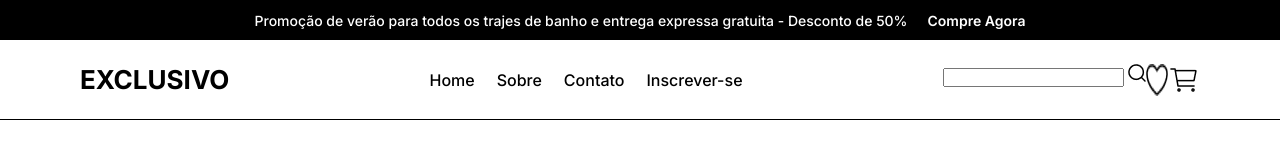
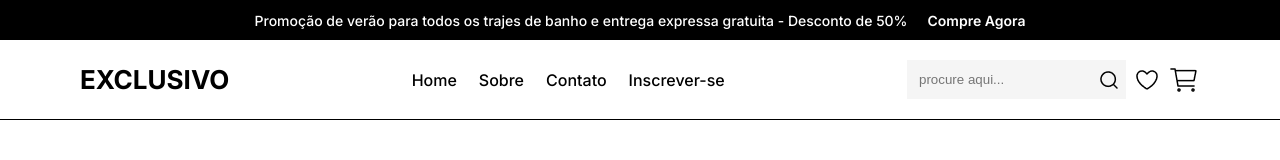
Before and after one commit to CristianoSFMothe/ecommerce-website, a plain HTML site: page index.html in a window 1280 px wide. Drawn offline with Linux system fonts and the light colour scheme.

Commit message:
:star:  feat: criação da navbar e estilização

```diff
--- a/index.html
+++ b/index.html
@@ -1,11 +1,13 @@
 <!DOCTYPE html>
 <html lang="pt-BR">
+
 <head>
   <meta charset="UTF-8">
   <meta name="viewport" content="width=device-width, initial-scale=1.0">
   <link rel="stylesheet" href="/style/style.css">
   <title>Home - E-commerce Website</title>
 </head>
+
 <body>
   <!-- Start Top Nav -->
   <div class="top_nav">
@@ -32,8 +34,10 @@
       </ul>
       <div class="nav_items">
         <form action="#" class="nav_form">
-          <input type="text" class="nav_input" />
-          <img src="./img/icons/search.png" alt="ícone de pesquisa" class="nav_search">
+          <input type="text" class="nav_input" placeholder="procure aqui..." />
+          <img src="./img/icons/search.png"
+          alt="ícone de pesquisa"
+          class="nav_search"           >
         </form>
         <img src="./img/icons/heard.png" alt="coração para favoritar item" class="nav_heart">
         <img src="./img/icons/cart.png" alt="carrinho de compras" class="nav_cart">
@@ -43,4 +47,5 @@
   <!-- End Nav -->
 
 </body>
+
 </html>
--- a/style/style.css
+++ b/style/style.css
@@ -108,3 +108,30 @@ ul {
   padding: 0.6rem;
   color:var(--color-dark-1);
 }
+
+.nav_form {
+  padding: 0.8rem;
+  background-color: var(--color-white-2);
+  display: flex;
+  align-items: center;
+}
+
+.nav_input {
+  padding: 0.4rem;
+  background-color: transparent;
+  outline: none;
+  border: none;
+}
+
+.nav_search, .nav_heart, .nav_cart {
+  cursor: pointer;
+}
+
+.nav_items {
+  display: flex;
+  align-items: center;
+}
+
+.nav_heart, .nav_cart {
+  margin-left: 1rem;
+}
```
